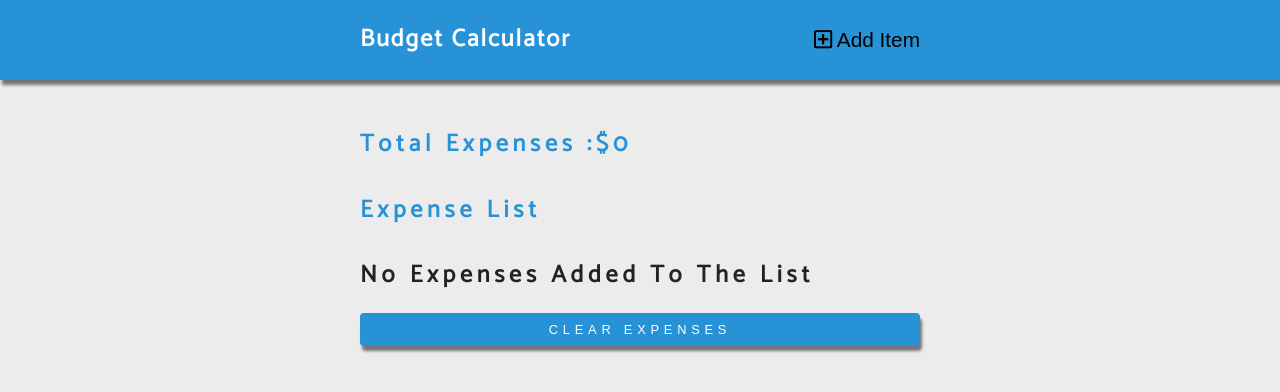
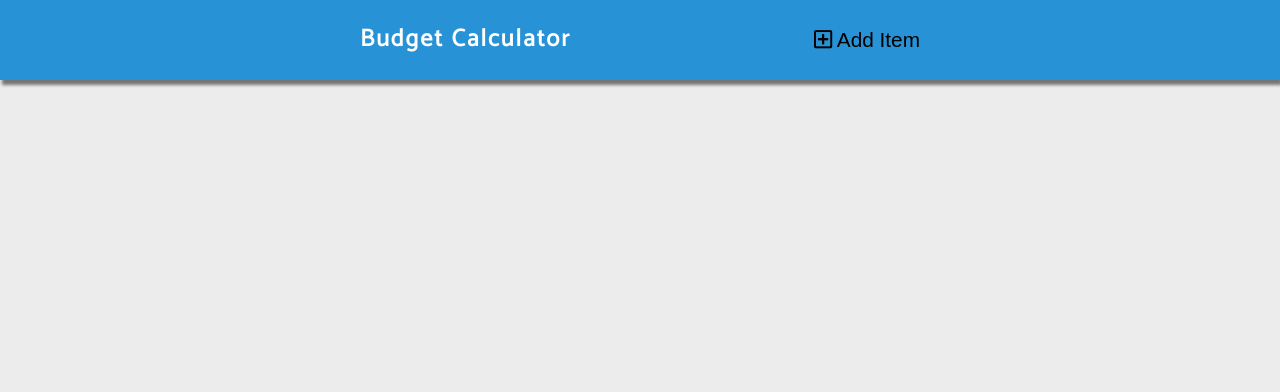
Before and after one commit to BeataJ/budget-calculator-svelte, a Svelte app: page / in a window 1280 px wide. Shown: the top 392 px of the page. Built offline with nearby package versions, Linux system fonts and the light colour scheme.

Commit message:
comment everythink from <main>

```diff
--- a/src/App.svelte
+++ b/src/App.svelte
@@ -77,7 +77,7 @@
 
 <Navbar {showForm} />
 <main class="content">
-  {#if isFormOpen}
+  <!-- {#if isFormOpen}
     <Modal>
       <ExpenseForm
         {addExpense}
@@ -94,5 +94,5 @@
   <button
     type="button"
     class="btn btn-primary btn-block"
-    on:click={clearExpenses}>clear expenses</button>
+    on:click={clearExpenses}>clear expenses</button> -->
 </main>
```
